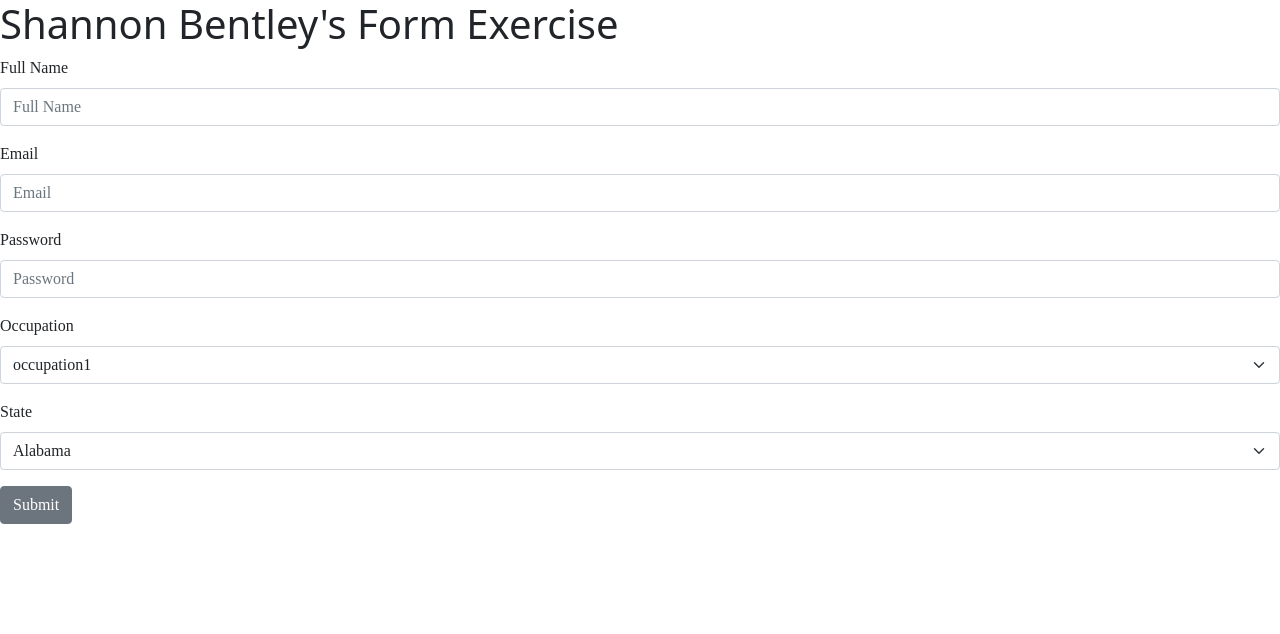
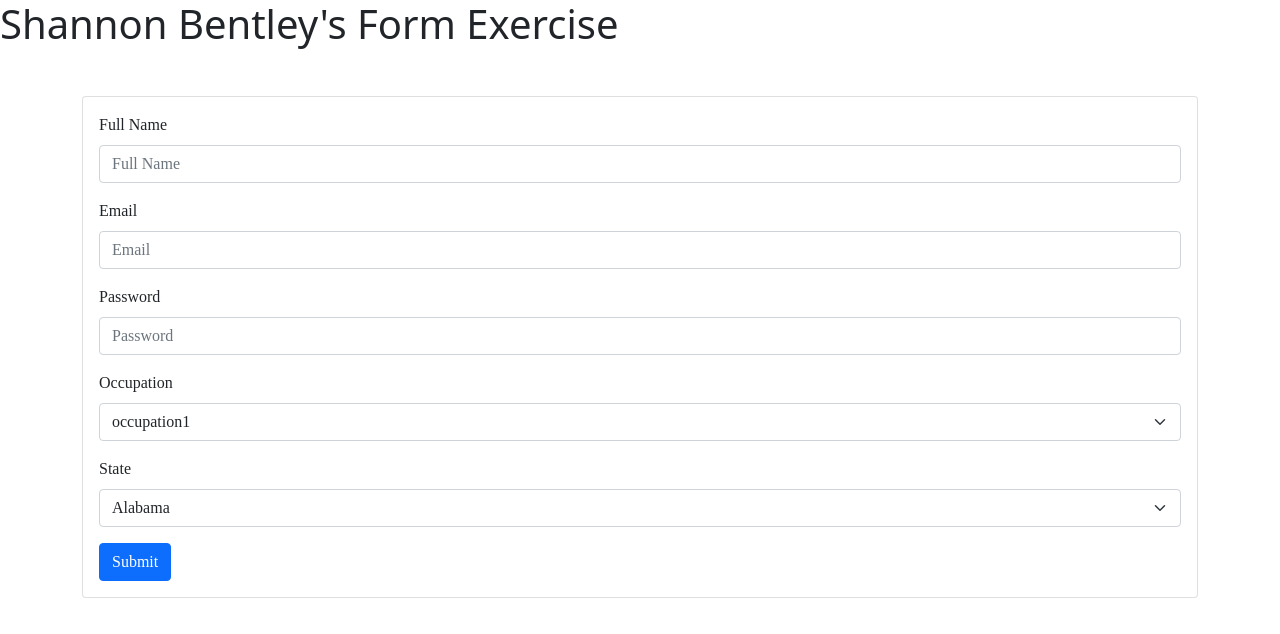
Before and after one commit to shay90210/form-exercise-app, a React (Create React App) app: page / in a window 1280 px wide. Shown: the top 634 px of the page. Built offline with nearby package versions, Linux system fonts and the light colour scheme.

Commit message:
added classNames for styling purposes

```diff
--- a/src/App.css
+++ b/src/App.css
@@ -1,3 +1,3 @@
-.form-styles {
+.form-style {
   font-family: "open-sans";
 }/*# sourceMappingURL=App.css.map */
--- a/src/App.scss
+++ b/src/App.scss
@@ -4,6 +4,6 @@ $--clr-secondary: #5585b5;
 $--clr-dark:#272343;
 
 // GLOBAL FONT
-.form-styles {
+.form-style {
     font-family: 'open-sans';
 }
--- a/src/components/FormExercise.js
+++ b/src/components/FormExercise.js
@@ -5,7 +5,10 @@ import {
     FormGroup,
     Col,
     Input,
-    Button
+    Button,
+    CardBody,
+    Card,
+    Container
 } from 'reactstrap';
 import { validateExerciseForm } from '../utils/validateExerciseForm';
 
@@ -13,7 +16,7 @@ const FormExercise = () => {
 
     return (
         <div>
-            <h1>Shannon Bentley's Form Exercise</h1>
+            <h1 className='form-title'>Shannon Bentley's Form Exercise</h1>
                 <Formik
                     initialValues={{
                         fullName: '',
@@ -24,9 +27,12 @@ const FormExercise = () => {
                     }}
                     validate={validateExerciseForm}
                 >
-                    <Form className='form-styles'>
+                    <Container className='mt-5'>
+                        <Card>
+                            <CardBody>
+                                <Form className='form-style'>
                                     <FormGroup>
-                            <Label htmlFor='fullName'>Full Name</Label>
+                                        <Label htmlFor='fullName' className='label-style'>Full Name</Label>
                                         <Col>
                                             <Field
                                                 name='fullName'
@@ -39,7 +45,7 @@ const FormExercise = () => {
                                         </Col>
                                     </FormGroup>
                                     <FormGroup>
-                            <Label htmlFor='email'>Email</Label>
+                                        <Label htmlFor='email' className='label-style'>Email</Label>
                                         <Col>
                                             <Field
                                                 name='email'
@@ -52,7 +58,7 @@ const FormExercise = () => {
                                         </Col>
                                     </FormGroup>
                                     <FormGroup>
-                            <Label htmlFor='password'>Password</Label>
+                                        <Label htmlFor='password' className='label-style'>Password</Label>
                                             <Field
                                                 name='password'
                                                 placeholder='Password'
@@ -63,7 +69,7 @@ const FormExercise = () => {
                                             </ErrorMessage>
                                     </FormGroup>
                                     <FormGroup>
-                            <Label htmlFor='occupation'>Occupation</Label>
+                                        <Label htmlFor='occupation' className='label-style'>Occupation</Label>
                                             <Input
                                                 id='occupation'
                                                 name='Select Occupation'
@@ -80,7 +86,7 @@ const FormExercise = () => {
                                             </Input>
                                     </FormGroup>
                                     <FormGroup>
-                            <Label htmlFor='state'>State</Label>
+                                        <Label htmlFor='state' className='label-style'>State</Label>
                                             <Input
                                                 id='state'
                                                 name='Select State'
@@ -140,8 +146,13 @@ const FormExercise = () => {
                                             </Input>
                                     </FormGroup>
 
-                        <Button>Submit</Button>
+                                    <Button
+                                        color= 'primary'
+                                    >Submit</Button>
                                 </Form>
+                            </CardBody>
+                        </Card>
+                    </Container>
                 </Formik>
         </div>
     )
```
Lines whose indentation alone changed are shown as unchanged.
